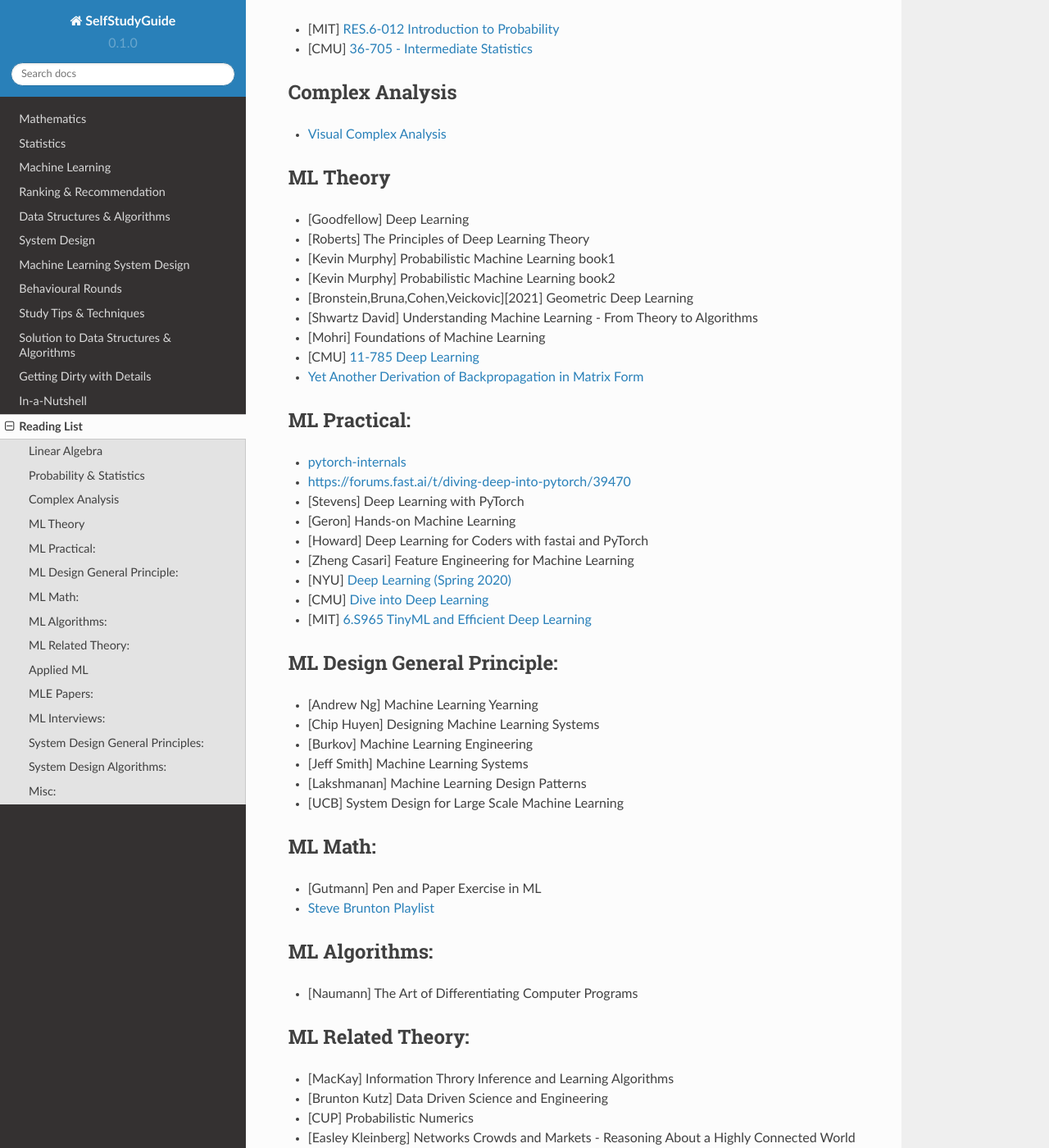
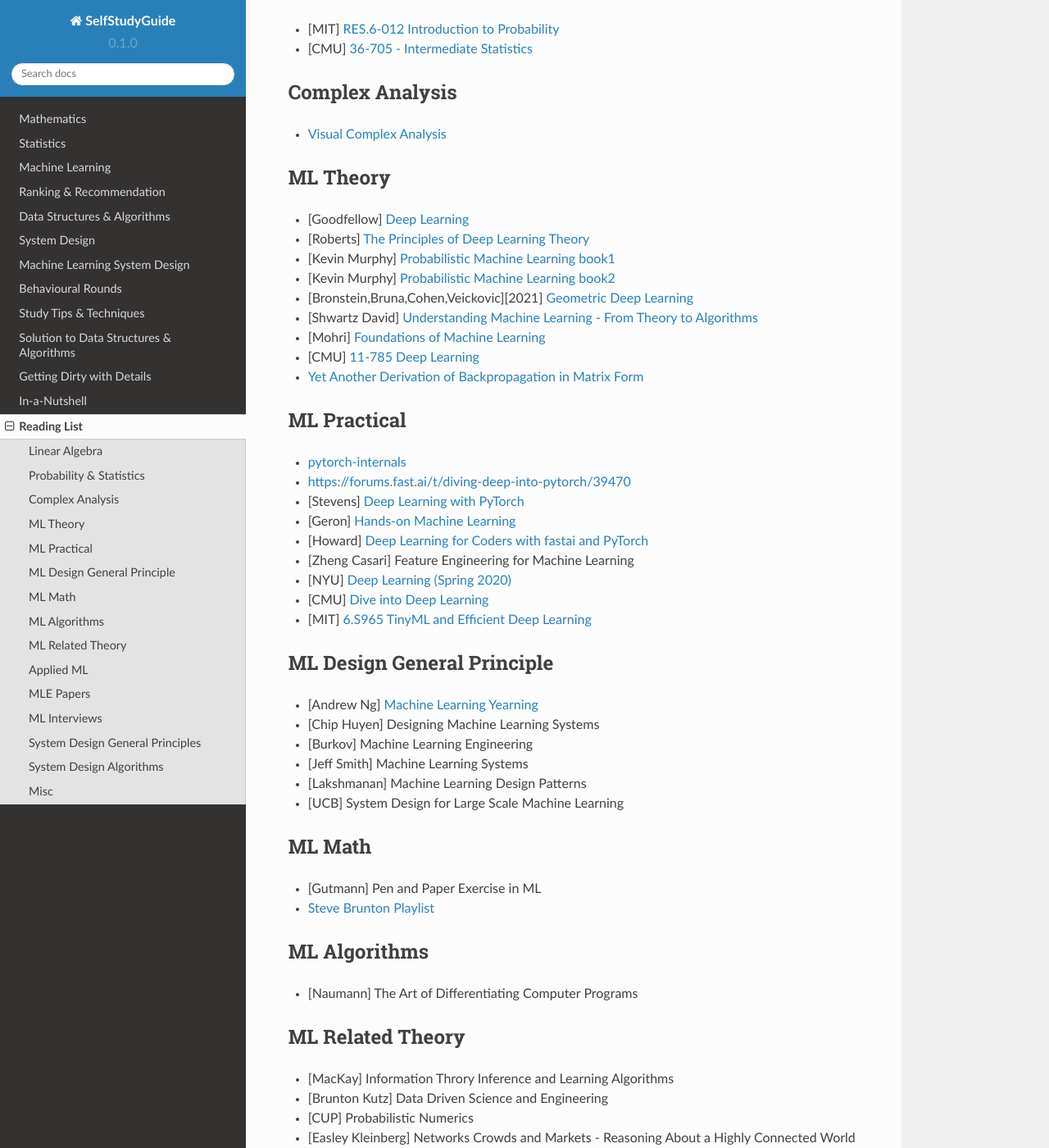
Before and after one commit to uselesstechjunks/leetcode, a Sphinx documentation site: the page built from docs/source/readlist.rst, in a window 1280 px wide and 1400 px high, scrolled down 296 px. Shown: the whole window at 82% size. Built offline with Sphinx 7.4.7 and the Read the Docs theme 2.0.0, drawn with Linux system fonts in a browser that asks for light colours; part of the change alters nothing that is shown; some of the changed text lies outside the part shown.

```diff
--- a/docs/source/readlist.rst
+++ b/docs/source/readlist.rst
@@ -20,35 +20,35 @@ Complex Analysis
 ML Theory
 ***********************************
 
-* [Goodfellow] Deep Learning
-* [Roberts] The Principles of Deep Learning Theory
-* [Kevin Murphy] Probabilistic Machine Learning book1
-* [Kevin Murphy] Probabilistic Machine Learning book2
-* [Bronstein,Bruna,Cohen,Veickovic][2021] Geometric Deep Learning
-* [Shwartz David] Understanding Machine Learning - From Theory to Algorithms
-* [Mohri] Foundations of Machine Learning
+* [Goodfellow] `Deep Learning <https://www.deeplearningbook.org/>`_
+* [Roberts] `The Principles of Deep Learning Theory <https://arxiv.org/abs/2106.10165>`_
+* [Kevin Murphy] `Probabilistic Machine Learning book1 <https://probml.github.io/pml-book/book1.html>`_
+* [Kevin Murphy] `Probabilistic Machine Learning book2 <https://probml.github.io/pml-book/book2.html>`_
+* [Bronstein,Bruna,Cohen,Veickovic][2021] `Geometric Deep Learning <https://geometricdeeplearning.com/>`_
+* [Shwartz David] `Understanding Machine Learning - From Theory to Algorithms <https://www.cs.huji.ac.il/~shais/UnderstandingMachineLearning/understanding-machine-learning-theory-algorithms.pdf>`_
+* [Mohri] `Foundations of Machine Learning <https://cs.nyu.edu/~mohri/mlbook/>`_
 * [CMU] `11-785 Deep Learning <https://www.youtube.com/playlist?list=PLp-0K3kfddPxRmjgjm0P1WT6H-gTqE8j9>`_
 * `Yet Another Derivation of Backpropagation in Matrix Form <https://sudeepraja.github.io/BackpropAdjoints/>`_
 
 
-ML Practical:
+ML Practical
 ***********************************
 
 * `pytorch-internals <http://blog.ezyang.com/2019/05/pytorch-internals/>`_
 * https://forums.fast.ai/t/diving-deep-into-pytorch/39470
-* [Stevens] Deep Learning with PyTorch
-* [Geron] Hands-on Machine Learning
-* [Howard] Deep Learning for Coders with fastai and PyTorch
+* [Stevens] `Deep Learning with PyTorch <https://www.manning.com/books/deep-learning-with-pytorch>`_
+* [Geron] `Hands-on Machine Learning <https://www.oreilly.com/library/view/hands-on-machine-learning/9781492032632/>`_
+* [Howard] `Deep Learning for Coders with fastai and PyTorch <https://course.fast.ai/Resources/book.html>`_
 * [Zheng Casari] Feature Engineering for Machine Learning
 * [NYU] `Deep Learning (Spring 2020) <https://atcold.github.io/pytorch-Deep-Learning/>`_
 * [CMU] `Dive into Deep Learning <https://d2l.ai/index.html>`_
 * [MIT] `6.S965 TinyML and Efficient Deep Learning <https://efficientml.ai/>`_
 
 
-ML Design General Principle:
+ML Design General Principle
 ***********************************
 
-* [Andrew Ng] Machine Learning Yearning
+* [Andrew Ng] `Machine Learning Yearning <https://www.mlyearning.org/>`_
 * [Chip Huyen] Designing Machine Learning Systems
 * [Burkov] Machine Learning Engineering
 * [Jeff Smith] Machine Learning Systems
@@ -56,19 +56,19 @@ ML Design General Principle:
 * [UCB] System Design for Large Scale Machine Learning
 
 
-ML Math:
+ML Math
 ***********************************
 
 * [Gutmann] Pen and Paper Exercise in ML
 * `Steve Brunton Playlist <https://www.youtube.com/@Eigensteve/playlists>`_
 
-ML Algorithms:
+ML Algorithms
 ***********************************
 
 * [Naumann] The Art of Differentiating Computer Programs
 
 
-ML Related Theory:
+ML Related Theory
 ***********************************
 
 * [MacKay] Information Throry Inference and Learning Algorithms
@@ -94,7 +94,7 @@ Applied ML
 * [Stanford] `CS25 - Transformers United <https://www.youtube.com/playlist?list=PLoROMvodv4rNiJRchCzutFw5ItR_Z27CM>`_
 * [Stanford] `CS330 - Deep Multi-Task and Meta-Learning <https://www.youtube.com/playlist?list=PLoROMvodv4rMIJ-TvblAIkw28Wxi27B36>`_
 
-MLE Papers:
+MLE Papers
 ***********************************
 
 * [ACM] DNN for YouTube Recommendations
@@ -107,12 +107,12 @@ MLE Papers:
 * [RecSys] Recommending What Video to Watch Next
 
 
-ML Interviews:
+ML Interviews
 ***********************************
 
 * [Kashan] Deep Learning Interviews
 
-System Design General Principles:
+System Design General Principles
 ***********************************
 
 * [Kleppmann] Designing Data-Intensive Applications
@@ -122,12 +122,12 @@ System Design General Principles:
 * [Binh Nguyen] `Awesome Scalability <https://github.com/binhnguyennus/awesome-scalability>`_
 * [Educative] `Grokking Modern System Design Interview for Engineers & Managers <https://www.educative.io/courses/grokking-modern-system-design-interview-for-engineers-managers>`_
 
-System Design Algorithms:
+System Design Algorithms
 ***********************************
 
 * [Gakhov] Probabilistic Data Structures and Algorithms
 
-Misc:
+Misc
 ***********************
 
 * [Developer-Y] `CS Video Courses <https://github.com/Developer-Y/cs-video-courses>`_
```
